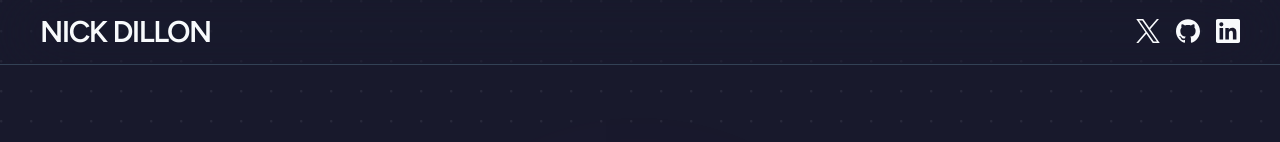
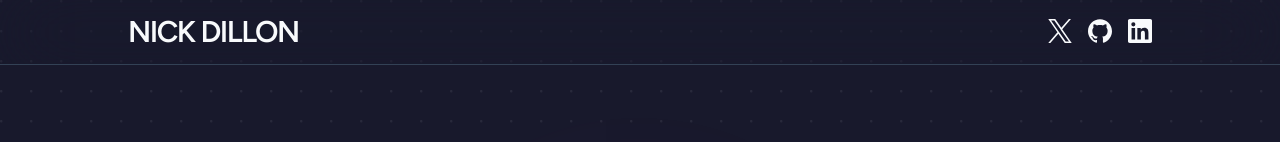
Before and after one commit to NickDillon1412/portfolio-site, a Vue app: page / in a window 1280 px wide. Shown: the top 142 px of the page. Built offline with nearby package versions, Linux system fonts and the light colour scheme.

Commit message:
Added max width for xl screens

```diff
--- a/src/components/Nav.vue
+++ b/src/components/Nav.vue
@@ -1,15 +1,15 @@
 <template>
-    <nav
-        class="fixed z-10 flex items-center justify-between w-full px-3.5 py-3 sm:py-3.5 border-b sm:px-10 border-slate-700 backdrop-blur-2xl text-slate-50">
+    <div class="fixed w-full z-10 px-3.5 py-3 sm:py-3.5 border-b sm:px-10 border-slate-700 backdrop-blur-2xl text-slate-50">
+        <nav class="flex items-center justify-between mx-auto xl:max-w-5xl">
             <RouterLink to="/" name="Home">
                 <h1
                     class="text-3xl font-semibold tracking-tighter uppercase duration-300 ease-in-out hover:text-pink-500 hover:scale-110">
                     Nick
                     Dillon</h1>
             </RouterLink>
-
             <Socials />
         </nav>
+    </div>
 </template>
 
 <script setup>
```
Lines whose indentation alone changed are shown as unchanged.
